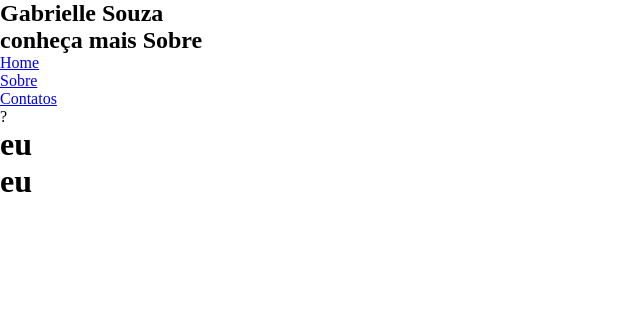
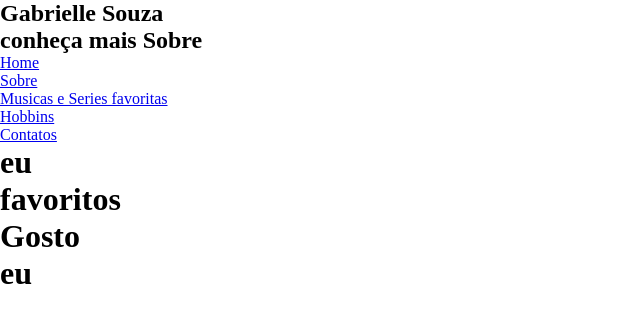
Before and after one commit to TorugoH/Site-pessoal-K-T, a plain HTML site: page index.html in a window 1280 px wide. Shown: the whole page, without its empty margins (0-640 px from the left). Drawn offline with Linux system fonts and the light colour scheme.

Commit message:
Add files via upload
Começado

```diff
--- a/index.html
+++ b/index.html
@@ -17,8 +17,9 @@
             <ul>
                 <li><a href="#menu">Home</a></li>
                 <li><a href="#sobre">Sobre</a></li>
+                <li><a href="#favoritos">Musicas e Series favoritas</a></li>
+                <li><a href="#gosto">Hobbins</a></li>
                 <li><a href="#contatos">Contatos</a></li>
-                <li>?</li>
             </ul>
         </nav>
     </header>
@@ -26,6 +27,15 @@
     <main>
         <div id="#sobre">
             <h1>eu</h1>
+        </div>
+        <div id="favoritos">
+            <h1>favoritos</h1>
+            <!-- essa duas divs sao pra cirar o card -->
+                <div id="musica"></div>
+                <div id="series"></div>
+        </div>
+        <div id="gosto">
+            <h1>Gosto</h1>
         </div>
         <!-- Onde vai o que tem na pagina -->
     </main>
```
